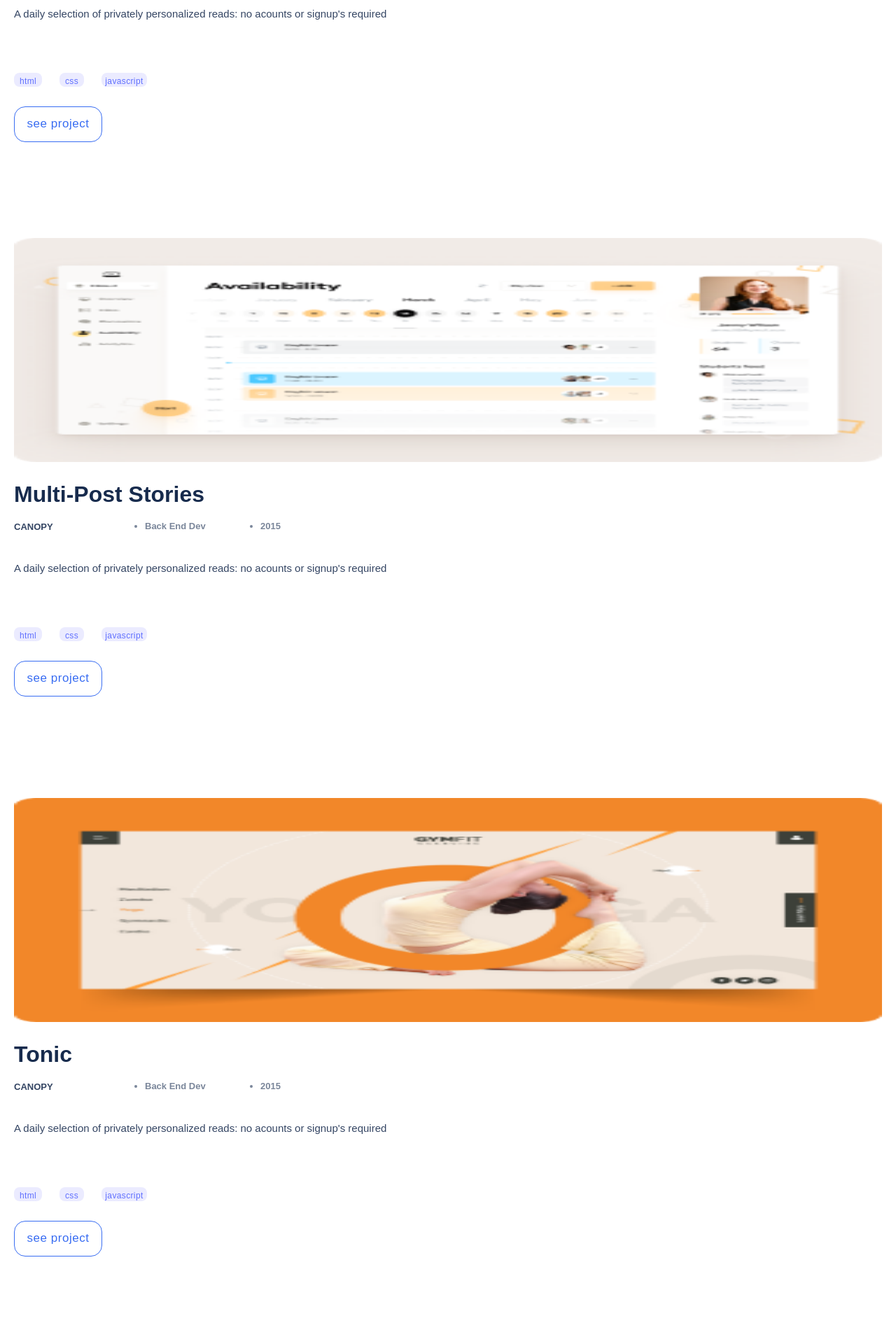
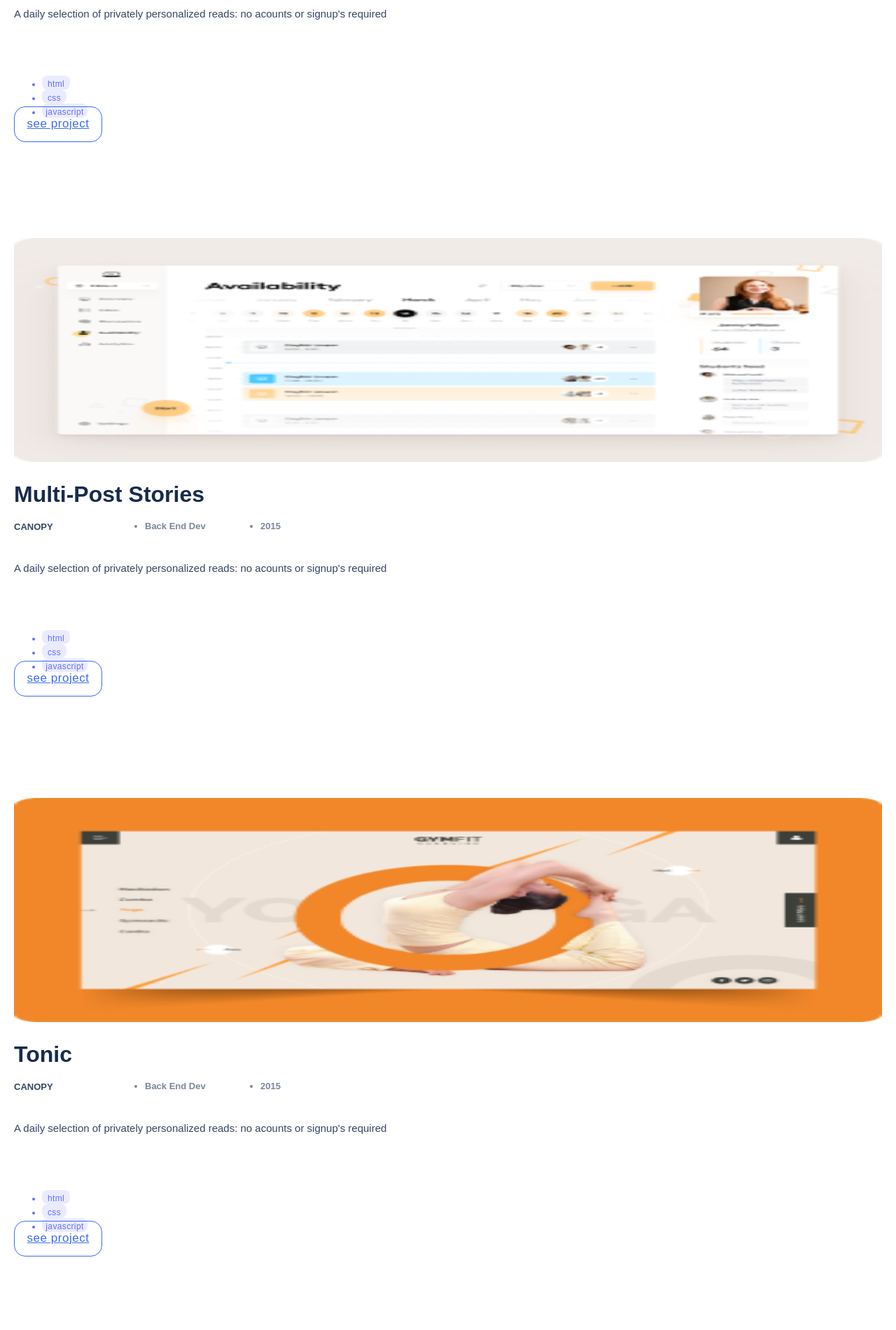
Before and after one commit to addisalemseifu/PortofolioMobileVersion3, a plain HTML site: page index.html in a window 1280 px wide. Shown: the part 480-2380 px from the top of the page at 70% size. Drawn offline with Linux system fonts and the light colour scheme.

Commit message:
correct the sujustions

```diff
--- a/index.html
+++ b/index.html
@@ -8,7 +8,7 @@
     <link rel="stylesheet" type="text/css" href="style.css">
 </head>
 <body>
-    <div class="page-1">
+    <section class="page-1">
         <img src="./img/pic1.png" alt="1stPic">
         <h1 class="bold-text-p1">Tonic</h1>
         <div class="selections-p1">
@@ -21,14 +21,16 @@
 
         <p class="signup-disc-p1">A daily selection of privately personalized reads: no acounts or signup's required</p>
         <div class="platform-p1">
-            <h3 class="html-p1">html</h3>
-            <h3 class="css-p1">css</h3>
-            <h3 class="javascript-p1">javascript</h3>
+            <ul class="platform-list1">
+                <li class="html-p1">html</li>
+                <li class="css-p1">css</li>
+                <li class="javascript-p1">javascript</li>
+            </ul>
         </div>
-        <h1 class="see-project-p1">see project</h1>
-    </div>
+        <a class="see-project-p1" href="#">see project</a>
+    </section>
 
-    <div class="page-2">
+    <section class="page-2">
         <img src="./img/pic2.png" alt="2ndPic">
         <h1 class="bold-text-p2">Multi-Post Stories</h1>
         <section class="selections-p2">
@@ -41,14 +43,16 @@
 
         <p class="signup-disc-p2">A daily selection of privately personalized reads: no acounts or signup's required</p>
         <div class="platform-p2">
-            <h3 class="html-p2">html</h3>
-            <h3 class="css-p2">css</h3>
-            <h3 class="javascript-p2">javascript</h3>
+            <ul class="platform-list2">
+                <li class="html-p2">html</li>
+                <li class="css-p2">css</li>
+                <li class="javascript-p2">javascript</li>
+            </ul>
         </div>
-        <h1 class="see-project-p2">see project</h1>
-    </div>
+        <a class="see-project-p2" href="#">see project</a>
+    </section>
 
-    <div class="page-3">
+    <section class="page-3">
         <img src="./img/pic3.png" alt="3rdPic">
         <h1 class="bold-text-p3">Tonic</h1>
         <div class="selections-p3">
@@ -60,14 +64,17 @@
         </div>
         <p class="signup-disc-p3">A daily selection of privately personalized reads: no acounts or signup's required</p>
         <div class="platform-p3">
-            <h3 class="html-p3">html</h3>
-            <h3 class="css-p3">css</h3>
-            <h3 class="javascript-p3">javascript</h3>
+            <ul class="platform-list3">
+                <li class="html-p3">html</li>
+                <li class="css-p3">css</li>
+                <li class="javascript-p3">javascript</li>
+            </ul>
         </div>
-        <h1 class="see-project-p3">see project</h1>
-    </div>
+        <a class="see-project-p3" href="#">see project</a>
 
-    <div class="page-4">
+    </section>
+
+    <section class="page-4">
         <img src="./img/pic4.png" alt="4thPic">
         <h1 class="bold-text-p4">Multi-Post Stories</h1>
         <div class="selections-p4">
@@ -79,28 +86,31 @@
         </div>
         <p class="signup-disc-p4">A daily selection of privately personalized reads: no acounts or signup's required</p>
         <div class="platform-p4">
-            <h3 class="html-p4">html</h3>
-            <h3 class="css-p4">css</h3>
-            <h3 class="javascript-p4">javascript</h3>
+            <ul class="platform-list4">
+                <li class="html-p4">html</li>
+                <li class="css-p4">css</li>
+                <li class="javascript-p4">javascript</li>
+            </ul>
         </div>
-        <h1 class="see-project-p4">see project</h1>
-    </div>
+        <a class="see-project-p4" href="#">see project</a>
 
-    <div class="about-section">
+    </section>
+
+    <section class="about-section">
         <main class="details-about-me">
             <h1>About Myself</h1>
             <p class="details">i am a software developer by profesion and i help develop many softwares, you can go ahed and check out some of my projects in my portofolio, both mobile and web based and continuing to do so. if you need help regarding software development or have a project in mind feel free to contact me.</p>
-            <h2 class="let-connect">LET'S CONNECT</h2>
+            <a class="let-connect" href="#">LET'S CONNECT</a>
         </main>
         <ul  class="pic-container">
                 <li><a href="https://twitter.com/beidework"><img src="./img/twitter.png" alt="twitter icon"></a></li>
                 <li><a href="https://www.linkedin.com/in/addisalemseifu/"><img src="./img/linkedin.png" alt="linkedin icon"></a></li>
                 <li><a href="https://github.com/addisalemseifu"><img src="./img/github.png" alt="github icon"></a></li>
         </ul>
-    </div>
+    </section>
 
-    <div class="Resume">
-        <h1 class="get-resume">Get my resume</h1>
+    <section class="Resume">
+        <a class="get-resume" href="#">Get my resume</a>
         <div class="performance">
             <h1 class="languages-title">Languages</h1>
             <div class="language-details">
@@ -111,7 +121,7 @@
             <h1 class="frameworks-title">Frameworks</h1>
             <h1 class="skills-title">Skills</h1>
         </div>
-    </div>
+    </section>
 
 </body>
 </html>
```
